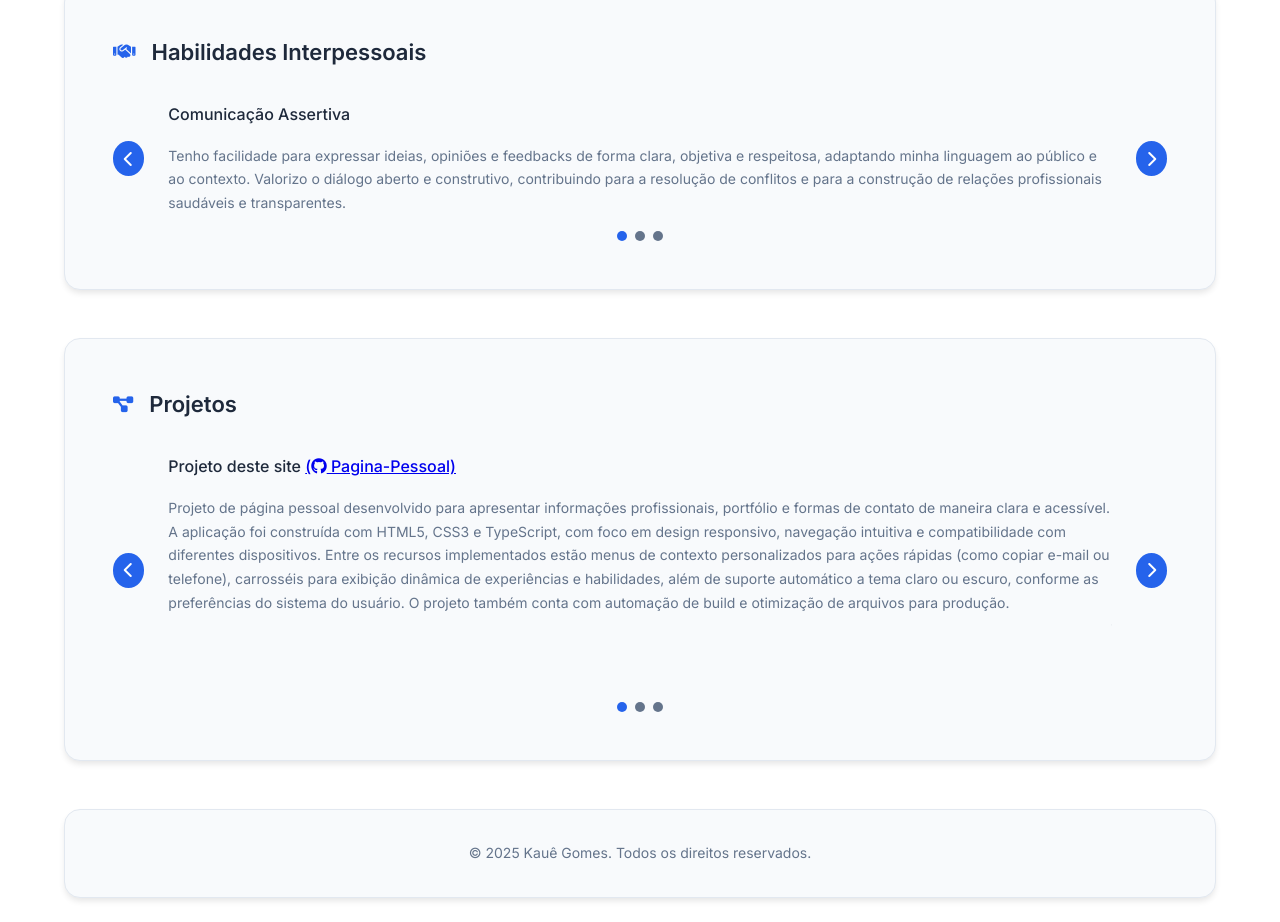
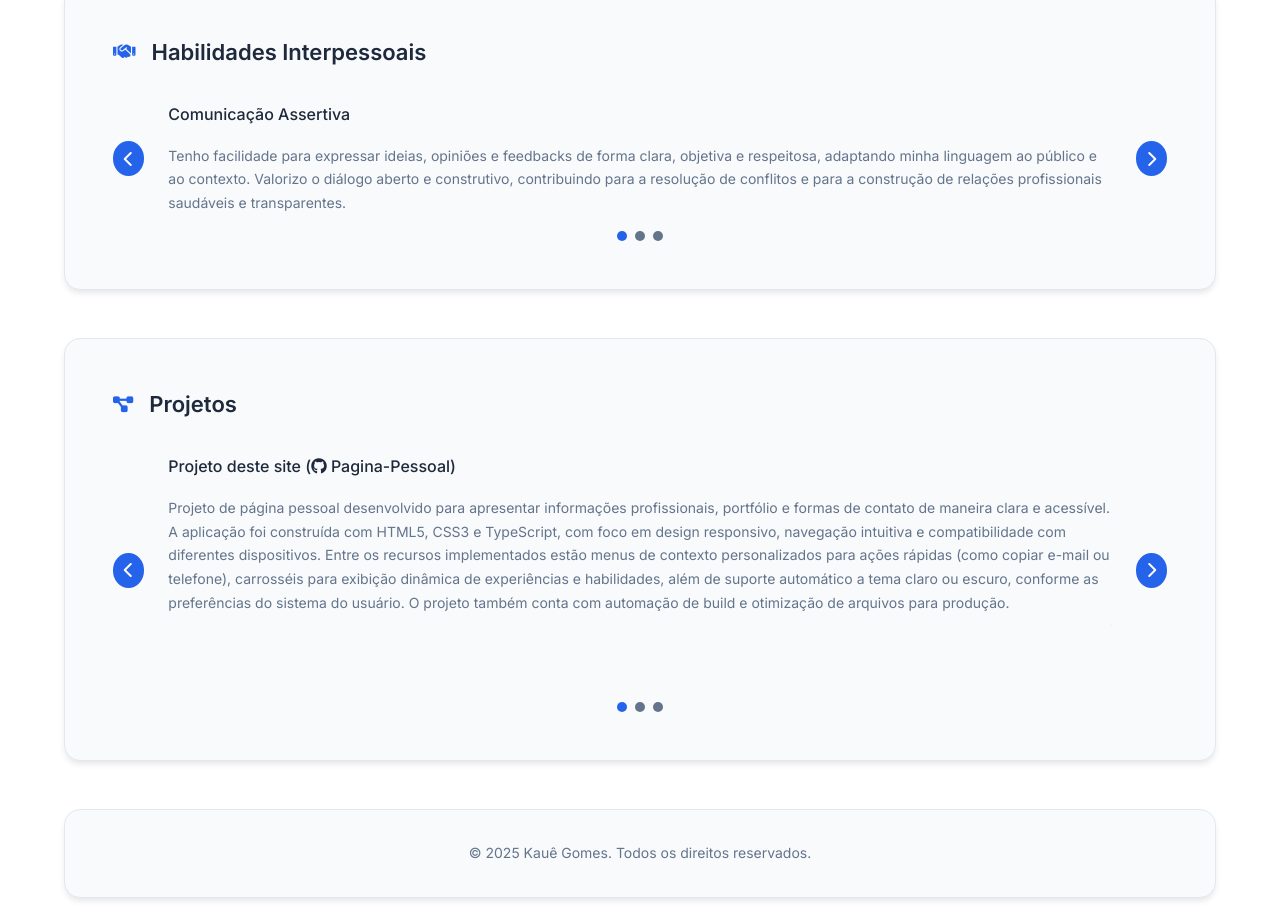
Before and after one commit to bigparty1/Pagina-Pessoal, a website with bundled scripts: page src/index.html in a window 1280 px wide. Shown: the part 1480-2402 px from the top of the page. Built offline with nearby package versions, Linux system fonts and the light colour scheme.

Commit message:
feat: adiciona efeitos de hover para seções e links

```diff
--- a/src/style.css
+++ b/src/style.css
@@ -233,14 +233,29 @@ body {
     transition: var(--transition);
 }
 
+.section:hover {
+    transform: scale(1.01);
+    box-shadow: 0 8px 25px -8px rgba(0, 0, 0, 0.45);
+}
+
 .section p {
     color: var(--text-secondary);
     line-height: 1.7;
 }
 
-.section:hover {
-    transform: scale(1.01);
-    box-shadow: 0 8px 25px -8px rgba(0, 0, 0, 0.45);
+.section a {
+    text-decoration: none;
+    color: inherit;
+    transition: var(--transition);
+    -webkit-user-select: none;
+    -ms-user-select: none;
+    user-select: none;
+}
+
+.section a:hover {
+    color: var(--primary-color);
+    transform: scale(1.05);
+    cursor: pointer;
 }
 
 .section-title {
```
